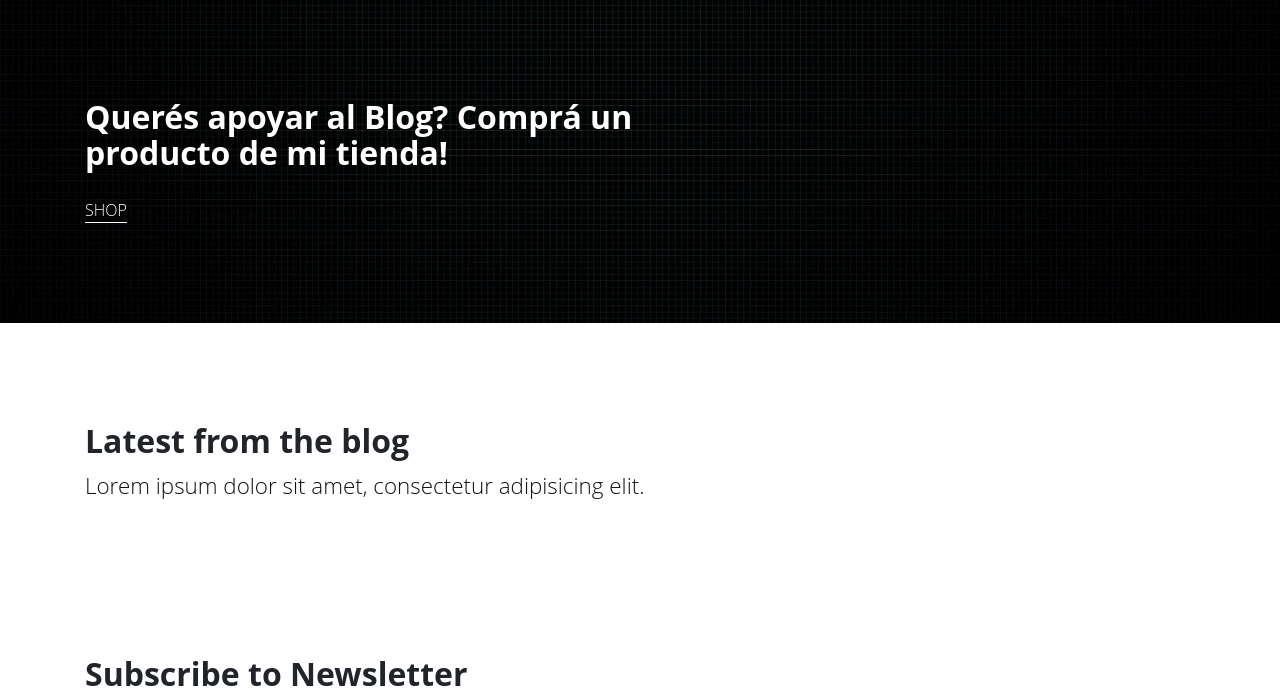
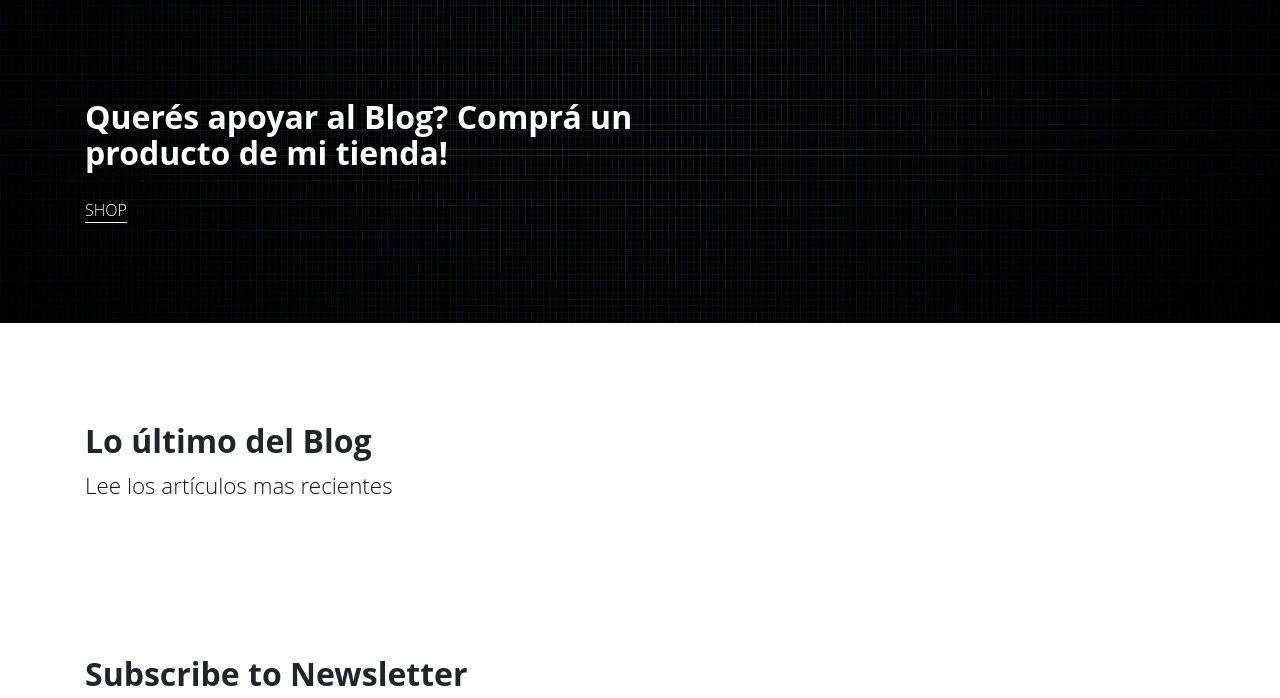
Before and after one commit to LeandroPerezT/Django-Blog, a Django app: template templates/index.html in a window 1280 px wide. Shown: the part 1187-1885 px from the top of the page. Run offline with Django 3.2, Linux system fonts and the light colour scheme; the template is opened without the code that fills it, so the values that code supplies are empty; some libraries are stand-ins or nearby versions.

Commit message:
commit on main

```diff
--- a/templates/index.html
+++ b/templates/index.html
@@ -79,8 +79,8 @@
     <section class="latest-posts">
       <div class="container">
         <header>
-          <h2>Latest from the blog</h2>
-          <p class="text-big">Lorem ipsum dolor sit amet, consectetur adipisicing elit.</p>
+          <h2>Lo último del Blog</h2>
+          <p class="text-big">Lee los artículos mas recientes</p>
         </header>
         <div class="row">
           {% for obj in latest %}
```
